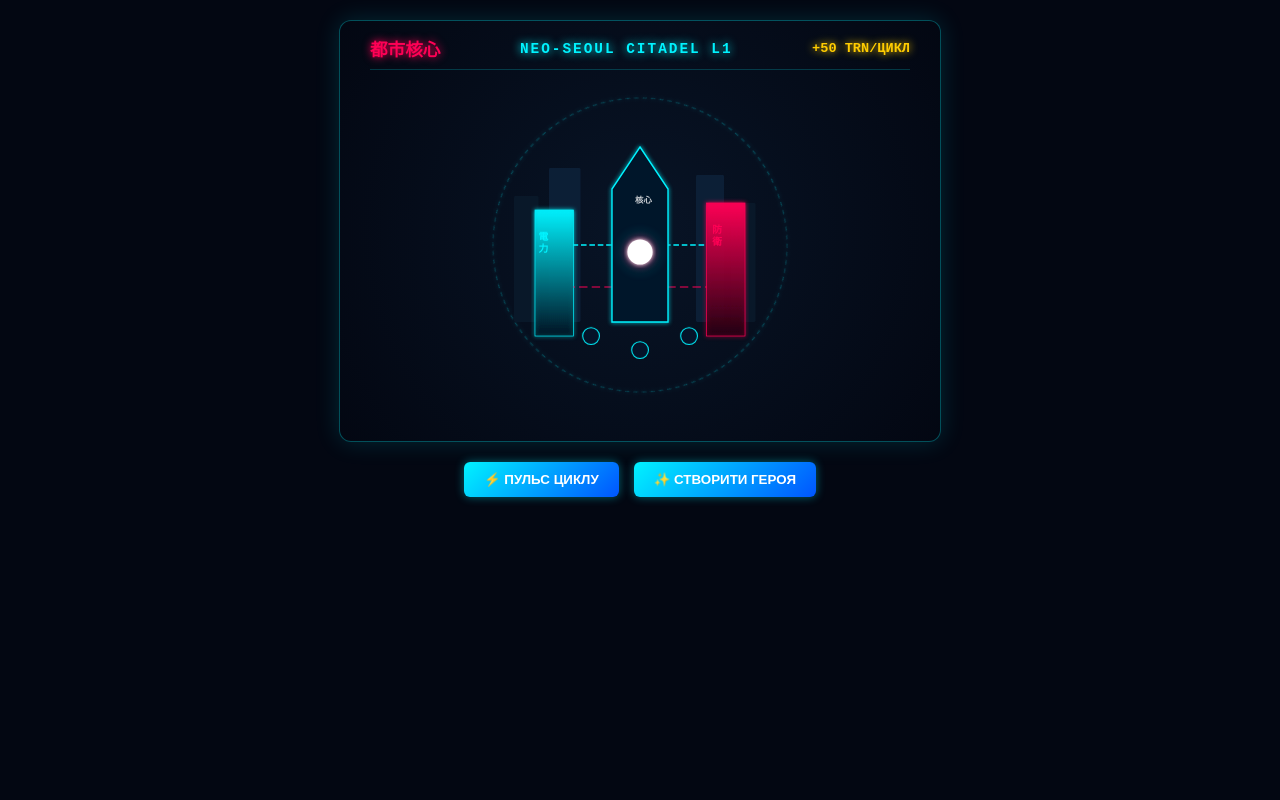
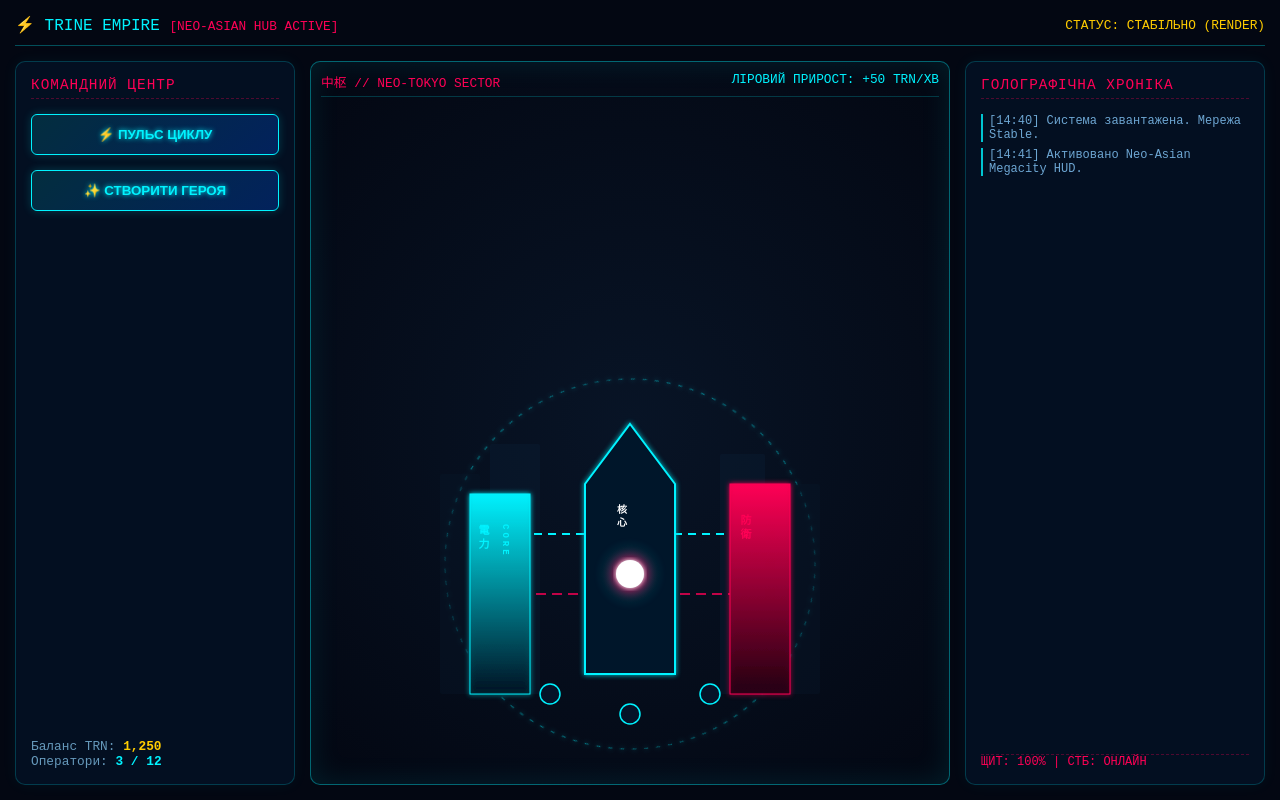
Before and after one commit to tymo1003-spec/trine-empire, a website: page public/index.html in a window 1280 px wide. Drawn offline with Linux system fonts and the light colour scheme.

Commit message:
Restore 3-column layout with Neo-Asian Megacity HUD

```diff
--- a/public/index.html
+++ b/public/index.html
@@ -2,202 +2,314 @@
 <html lang="ru">
 <head>
     <meta charset="UTF-8">
-    <title>TRINE EMPIRE - L1 Core</title>
+    <title>TRINE EMPIRE - L1 Core HUD</title>
     <style>
+        * { box-sizing: border-box; }
         body {
             background-color: #030712;
             color: #00f3ff;
             font-family: 'Courier New', monospace;
             margin: 0;
-            padding: 20px;
+            padding: 15px;
+            height: 100vh;
+            display: flex;
+            flex-direction: column;
+            overflow: hidden;
         }
-        .citadel-container {
+        header {
+            display: flex;
+            justify-content: space-between;
+            align-items: center;
+            border-bottom: 1px solid rgba(0, 243, 255, 0.3);
+            padding-bottom: 10px;
+            margin-bottom: 15px;
+        }
+        .main-layout {
+            display: grid;
+            grid-template-columns: 280px 1fr 300px;
+            gap: 15px;
+            flex: 1;
+            height: calc(100vh - 70px);
+        }
+        .panel {
+            background: rgba(5, 19, 41, 0.7);
+            border: 1px solid rgba(0, 243, 255, 0.2);
+            border-radius: 10px;
+            padding: 15px;
+            display: flex;
+            flex-direction: column;
+            gap: 15px;
+            box-shadow: 0 0 15px rgba(0, 243, 255, 0.05);
+        }
+        .panel-title {
+            font-size: 0.9rem;
+            color: #ff0055;
+            border-bottom: 1px dashed rgba(255, 0, 85, 0.3);
+            padding-bottom: 5px;
+            letter-spacing: 1px;
+        }
+        button {
+            background: linear-gradient(135deg, #00f3ff22, #0055ff44);
+            border: 1px solid #00f3ff;
+            color: #00f3ff;
+            padding: 12px;
+            font-weight: bold;
+            border-radius: 6px;
+            cursor: pointer;
+            transition: all 0.2s ease;
+            text-shadow: 0 0 5px #00f3ff;
+            box-shadow: 0 0 10px rgba(0, 243, 255, 0.2);
+        }
+        button:hover {
+            background: linear-gradient(135deg, #ff005544, #ff00aa44);
+            border-color: #ff0055;
+            color: #ff0055;
+            box-shadow: 0 0 15px rgba(255, 0, 85, 0.4);
+        }
+        /* Центральний блок: Неоновий Мегаполіс */
+        .city-container {
             position: relative;
-            width: 100%;
-            max-width: 600px;
-            margin: 0 auto;
-            min-height: 420px;
-            background: radial-gradient(circle, #081426 0%, #030712 100%);
-            border: 1px solid rgba(0, 243, 255, 0.3);
-            border-radius: 12px;
-            box-shadow: 0 0 25px rgba(0, 243, 255, 0.15);
-            overflow: hidden;
             display: flex;
             flex-direction: column;
             align-items: center;
+            justify-content: space-between;
+            background: radial-gradient(circle at center, #081426 0%, #030712 100%);
+            border: 1px solid rgba(0, 243, 255, 0.4);
+            border-radius: 10px;
+            padding: 10px;
+            overflow: hidden;
+            box-shadow: inset 0 0 30px rgba(0, 243, 255, 0.1);
         }
-        .city-header-hud {
-            width: 90%;
-            margin-top: 15px;
+        .city-header {
+            width: 100%;
             display: flex;
             justify-content: space-between;
-            align-items: center;
+            font-size: 0.8rem;
             border-bottom: 1px solid rgba(0, 243, 255, 0.2);
-            padding-bottom: 8px;
+            padding-bottom: 5px;
         }
-        .city-kanji { color: #ff0055; font-weight: bold; font-size: 1.1rem; text-shadow: 0 0 8px #ff0055; }
-        .city-title { color: #00f3ff; font-weight: bold; letter-spacing: 2px; font-size: 0.9rem; text-shadow: 0 0 10px #00f3ff; }
-        .city-yield { color: #ffcc00; font-weight: bold; font-size: 0.85rem; text-shadow: 0 0 8px #ffcc00; }
-        .city-svg { width: 100%; height: 350px; }
-        .kanji-sign { fill: #00f3ff; font-size: 14px; font-weight: bold; writing-mode: tb; letter-spacing: 4px; }
+        .city-svg {
+            width: 100%;
+            flex: 1;
+            max-height: 420px;
+        }
+        .kanji-sign { fill: #00f3ff; font-size: 11px; font-weight: bold; writing-mode: tb; letter-spacing: 3px; }
         .kanji-sign.magenta { fill: #ff0055; }
-        .kanji-core { fill: #ffffff; font-size: 12px; font-weight: bold; opacity: 0.8; }
         .shield-dome {
             fill: none;
             stroke: #00f3ff;
             stroke-width: 1;
-            stroke-dasharray: 6 6;
-            opacity: 0.4;
-            animation: rotateDome 40s linear infinite;
+            stroke-dasharray: 4 8;
+            opacity: 0.5;
+            animation: rotateDome 50s linear infinite;
         }
+        @keyframes rotateDome { from { transform: rotate(0deg); transform-origin: 250px 210px; } to { transform: rotate(360deg); transform-origin: 250px 210px; } }
         .traffic-line { animation: trafficMove 3s linear infinite; }
-        .traffic-line-rev { animation: trafficMoveRev 4s linear infinite; }
-        @keyframes trafficMove { from { stroke-dashoffset: 40; } to { stroke-dashoffset: 0; } }
-        @keyframes trafficMoveRev { from { stroke-dashoffset: 0; } to { stroke-dashoffset: 40; } }
-        @keyframes rotateDome { from { transform: rotate(0deg); transform-origin: 250px 250px; } to { transform: rotate(360deg); transform-origin: 250px 250px; } }
+        @keyframes trafficMove { from { stroke-dashoffset: 30; } to { stroke-dashoffset: 0; } }
         .reactor-glow { animation: reactorPulse 2s ease-in-out infinite alternate; }
         @keyframes reactorPulse {
-            0% { r: 28px; opacity: 0.7; }
-            100% { r: 38px; opacity: 1; filter: drop-shadow(0 0 15px #00f3ff); }
+            0% { r: 25px; opacity: 0.7; }
+            100% { r: 35px; opacity: 1; filter: drop-shadow(0 0 12px #00f3ff); }
         }
         .shockwave {
             fill: none;
             stroke: #00f3ff;
             stroke-width: 3;
             opacity: 0;
-            transform-origin: 250px 260px;
+            transform-origin: 250px 220px;
         }
-        .shockwave.active { animation: shockwaveExpand 0.8s ease-out; }
+        .shockwave.active { animation: shockwaveExpand 0.7s ease-out; }
         @keyframes shockwaveExpand {
-            0% { r: 20px; opacity: 1; stroke: #00f3ff; }
+            0% { r: 15px; opacity: 1; stroke: #00f3ff; }
             50% { stroke: #ff0055; }
-            100% { r: 220px; opacity: 0; stroke-width: 1; }
+            100% { r: 230px; opacity: 0; stroke-width: 1; }
         }
-        .hero-pad { fill: #051329; stroke: #00f3ff; stroke-width: 1.5; transition: all 0.5s ease; }
-        .hero-pad.active-hero { fill: #ff0055; stroke: #ffffff; filter: drop-shadow(0 0 10px #ff0055); }
+        .hero-pad { fill: #051329; stroke: #00f3ff; stroke-width: 1.5; transition: all 0.4s ease; }
+        .hero-pad.active-hero { fill: #ff0055; stroke: #ffffff; filter: drop-shadow(0 0 8px #ff0055); }
         .floating-reward {
             position: absolute;
-            top: 50%;
+            top: 45%;
             left: 50%;
             transform: translate(-50%, -50%);
             color: #ffcc00;
-            font-size: 1.8rem;
+            font-size: 1.6rem;
             font-weight: bold;
-            text-shadow: 0 0 15px #ffcc00;
+            text-shadow: 0 0 12px #ffcc00;
             opacity: 0;
             pointer-events: none;
         }
-        .floating-reward.animate { animation: floatUp 1.2s ease-out forwards; }
+        .floating-reward.animate { animation: floatUp 1s ease-out forwards; }
         @keyframes floatUp {
-            0% { opacity: 1; transform: translate(-50%, -20px) scale(0.8); }
-            50% { transform: translate(-50%, -70px) scale(1.2); }
-            100% { opacity: 0; transform: translate(-50%, -120px) scale(1); }
+            0% { opacity: 1; transform: translate(-50%, -10px) scale(0.8); }
+            50% { transform: translate(-50%, -50px) scale(1.2); }
+            100% { opacity: 0; transform: translate(-50%, -90px) scale(1); }
         }
-        .controls {
-            margin-top: 20px;
+        .chronicle-log {
+            font-size: 0.75rem;
+            color: #88ccff;
+            overflow-y: auto;
+            flex: 1;
             display: flex;
-            gap: 15px;
-            justify-content: center;
+            flex-direction: column;
+            gap: 6px;
         }
-        button {
-            background: linear-gradient(135deg, #00f3ff, #0055ff);
-            border: none;
-            color: #fff;
-            padding: 10px 20px;
-            font-weight: bold;
-            border-radius: 6px;
-            cursor: pointer;
-            box-shadow: 0 0 10px rgba(0, 243, 255, 0.4);
-        }
-        button:hover { background: linear-gradient(135deg, #ff0055, #ff00aa); box-shadow: 0 0 15px rgba(255, 0, 85, 0.6); }
+        .log-item { border-left: 2px solid #00f3ff; padding-left: 6px; opacity: 0.8; }
     </style>
 </head>
 <body>
-    <div class="citadel-container" id="citadelContainer">
-        <div class="city-header-hud">
-            <span class="city-kanji">都市核心</span>
-            <span class="city-title">NEO-SEOUL CITADEL L1</span>
-            <span class="city-yield" id="cityYieldText">+50 TRN/ЦИКЛ</span>
+    <header>
+        <div>⚡ TRINE EMPIRE <span style="color: #ff0055; font-size: 0.8rem;">[NEO-ASIAN HUB ACTIVE]</span></div>
+        <div style="font-size: 0.8rem; color: #ffcc00;">СТАТУС: СТАБІЛЬНО (RENDER)</div>
+    </header>
+
+    <div class="main-layout">
+        <!-- ЛІВА КОЛОНКА: ДІЇ ТА КЕРУВАННЯ -->
+        <div class="panel">
+            <div class="panel-title">КОМАНДНИЙ ЦЕНТР</div>
+            <button id="pulseBtn">⚡ ПУЛЬС ЦИКЛУ</button>
+            <button id="heroBtn">✨ СТВОРИТИ ГЕРОЯ</button>
+            <div style="margin-top: auto; font-size: 0.8rem; color: #6699bb;">
+                <div>Баланс TRN: <span id="trnCounter" style="color:#ffcc00; font-weight:bold;">1,250</span></div>
+                <div>Оператори: <span id="opCounter" style="color:#00f3ff; font-weight:bold;">3 / 12</span></div>
             </div>
-        <svg class="city-svg" viewBox="0 0 500 500" xmlns="http://www.w3.org/2000/svg">
+        </div>
+
+        <!-- ЦЕНТРАЛЬНА КОЛОНКА: КІБЕР-МЕГАПОЛІС -->
+        <div class="city-container">
+            <div class="city-header">
+                <span style="color: #ff0055;">中枢 // NEO-TOKYO SECTOR</span>
+                <span style="color: #00f3ff;">ЛІРОВИЙ ПРИРОСТ: +50 TRN/ХВ</span>
+            </div>
+
+            <svg class="city-svg" viewBox="0 0 500 420" xmlns="http://www.w3.org/2000/svg">
                 <defs>
                     <linearGradient id="neonCyan" x1="0%" y1="100%" x2="0%" y2="0%">
-                    <stop offset="0%" stop-color="#001122" stop-opacity="0.8"/>
-                    <stop offset="100%" stop-color="#00f3ff" stop-opacity="0.9"/>
+                        <stop offset="0%" stop-color="#001122" stop-opacity="0.9"/>
+                        <stop offset="100%" stop-color="#00f3ff" stop-opacity="0.95"/>
                     </linearGradient>
                     <linearGradient id="neonMagenta" x1="0%" y1="100%" x2="0%" y2="0%">
-                    <stop offset="0%" stop-color="#220011" stop-opacity="0.8"/>
-                    <stop offset="100%" stop-color="#ff0055" stop-opacity="0.9"/>
+                        <stop offset="0%" stop-color="#220011" stop-opacity="0.9"/>
+                        <stop offset="100%" stop-color="#ff0055" stop-opacity="0.95"/>
                     </linearGradient>
                     <radialGradient id="corePulse" cx="50%" cy="50%" r="50%">
                         <stop offset="0%" stop-color="#00f3ff" stop-opacity="1"/>
-                    <stop offset="50%" stop-color="#ff0055" stop-opacity="0.5"/>
+                        <stop offset="50%" stop-color="#ff0055" stop-opacity="0.6"/>
                         <stop offset="100%" stop-color="#050b14" stop-opacity="0"/>
                     </radialGradient>
                     <filter id="glow">
-                    <feGaussianBlur stdDeviation="3" result="coloredBlur"/>
+                        <feGaussianBlur stdDeviation="2.5" result="coloredBlur"/>
                         <feMerge>
                             <feMergeNode in="coloredBlur"/>
                             <feMergeNode in="SourceGraphic"/>
                         </feMerge>
                     </filter>
                 </defs>
-            <circle cx="250" cy="250" r="210" class="shield-dome" filter="url(#glow)"/>
-            <g class="city-backlayer">
-                <rect x="70" y="180" width="35" height="180" fill="#091829" rx="2"/>
-                <rect x="120" y="140" width="45" height="220" fill="#0c1f36" rx="2"/>
-                <rect x="330" y="150" width="40" height="210" fill="#0c1f36" rx="2"/>
-                <rect x="380" y="190" width="35" height="170" fill="#091829" rx="2"/>
+
+                <!-- Захисний Купол -->
+                <circle cx="250" cy="210" r="185" class="shield-dome" filter="url(#glow)"/>
+
+                <!-- Дальній шар хмарочосів -->
+                <g opacity="0.4">
+                    <rect x="60" y="120" width="40" height="220" fill="#091829" rx="2"/>
+                    <rect x="110" y="90" width="50" height="250" fill="#0c1f36" rx="2"/>
+                    <rect x="340" y="100" width="45" height="240" fill="#0c1f36" rx="2"/>
+                    <rect x="395" y="130" width="45" height="210" fill="#091829" rx="2"/>
                 </g>
-            <g class="city-midlayer">
-                <rect x="100" y="200" width="55" height="180" fill="url(#neonCyan)" stroke="#00f3ff" stroke-width="1" filter="url(#glow)"/>
-                <text x="110" y="230" class="kanji-sign">電力</text>
-                <rect x="345" y="190" width="55" height="190" fill="url(#neonMagenta)" stroke="#ff0055" stroke-width="1" filter="url(#glow)"/>
-                <text x="358" y="220" class="kanji-sign magenta">防衛</text>
-                <line x1="155" y1="250" x2="345" y2="250" stroke="#00f3ff" stroke-dasharray="8 4" stroke-width="2" class="traffic-line"/>
-                <line x1="155" y1="310" x2="345" y2="310" stroke="#ff0055" stroke-dasharray="12 6" stroke-width="1.5" class="traffic-line-rev"/>
+
+                <!-- Середній шар: Неонові вежі Neo-Asian -->
+                <g>
+                    <!-- Вежа Енергії (Зліва) -->
+                    <rect x="90" y="140" width="60" height="200" fill="url(#neonCyan)" stroke="#00f3ff" stroke-width="1" filter="url(#glow)"/>
+                    <text x="102" y="170" class="kanji-sign">電力</text>
+                    <text x="125" y="170" class="kanji-sign" style="font-size:9px;">CORE</text>
+
+                    <!-- Вежа Оборони (Справа) -->
+                    <rect x="350" y="130" width="60" height="210" fill="url(#neonMagenta)" stroke="#ff0055" stroke-width="1" filter="url(#glow)"/>
+                    <text x="364" y="160" class="kanji-sign magenta">防衛</text>
+
+                    <!-- Неонові повітряні магістралі -->
+                    <line x1="150" y1="180" x2="350" y2="180" stroke="#00f3ff" stroke-dasharray="8 6" stroke-width="2" class="traffic-line"/>
+                    <line x1="150" y1="240" x2="350" y2="240" stroke="#ff0055" stroke-dasharray="10 6" stroke-width="1.5" class="traffic-line"/>
                 </g>
-            <g class="city-core">
-                <polygon points="250,110 290,170 290,360 210,360 210,170" fill="#051329" stroke="#00f3ff" stroke-width="2" filter="url(#glow)"/>
-                <circle cx="250" cy="260" r="35" fill="url(#corePulse)" id="mainReactor" class="reactor-glow"/>
-                <circle cx="250" cy="260" r="18" fill="#ffffff" filter="url(#glow)"/>
-                <text x="243" y="190" class="kanji-core">核心</text>
+
+                <!-- Центральна Цитадель L1 Core -->
+                <g>
+                    <polygon points="250,70 295,130 295,320 205,320 205,130" fill="#051329" stroke="#00f3ff" stroke-width="2" filter="url(#glow)"/>
+                    <circle cx="250" cy="220" r="30" fill="url(#corePulse)" class="reactor-glow"/>
+                    <circle cx="250" cy="220" r="14" fill="#ffffff" filter="url(#glow)"/>
+                    <text x="240" y="150" class="kanji-sign" style="fill:#fff; font-size:10px;">核心</text>
                 </g>
+
+                <!-- Платформи операторів (героїв) -->
                 <g id="heroesPlatforms">
-                <circle cx="180" cy="380" r="12" class="hero-pad" id="pad1"/>
-                <circle cx="250" cy="400" r="12" class="hero-pad" id="pad2"/>
-                <circle cx="320" cy="380" r="12" class="hero-pad" id="pad3"/>
+                    <circle cx="170" cy="340" r="10" class="hero-pad" id="pad1"/>
+                    <circle cx="250" cy="360" r="10" class="hero-pad" id="pad2"/>
+                    <circle cx="330" cy="340" r="10" class="hero-pad" id="pad3"/>
                 </g>
-            <circle cx="250" cy="260" r="10" class="shockwave" id="shockWave"/>
+
+                <!-- Хвиля імпульсу -->
+                <circle cx="250" cy="220" r="10" class="shockwave" id="shockWave"/>
             </svg>
+
             <div class="floating-reward" id="floatingReward">+50 TRN</div>
         </div>
-    <div class="controls">
-        <button id="pulseBtn">⚡ ПУЛЬС ЦИКЛУ</button>
-        <button id="heroBtn">✨ СТВОРИТИ ГЕРОЯ</button>
+
+        <!-- ПРАВА КОЛОНКА: СТАТИСТИКА ТА ХРОНІКА -->
+        <div class="panel">
+            <div class="panel-title">ГОЛОГРАФІЧНА ХРОНІКА</div>
+            <div class="chronicle-log" id="chronicleLog">
+                <div class="log-item">[14:40] Система завантажена. Мережа Stable.</div>
+                <div class="log-item">[14:41] Активовано Neo-Asian Megacity HUD.</div>
             </div>
+            <div style="font-size: 0.75rem; color: #ff0055; border-top: 1px dashed rgba(255,0,85,0.3); pt: 5px;">
+                ЩИТ: 100% | СТБ: ОНЛАЙН
+            </div>
+        </div>
+    </div>
+
     <script>
-        let heroCount = 0;
+        let heroCount = 3;
+        let trnBalance = 1250;
         const pulseBtn = document.getElementById('pulseBtn');
         const heroBtn = document.getElementById('heroBtn');
+        const chronicleLog = document.getElementById('chronicleLog');
+        const trnCounter = document.getElementById('trnCounter');
+        const opCounter = document.getElementById('opCounter');
+
+        function addLog(text) {
+            const time = new Date().toTimeString().split(' ')[0].substring(0, 5);
+            const item = document.createElement('div');
+            item.className = 'log-item';
+            item.textContent = `[${time}] ${text}`;
+            chronicleLog.prepend(item);
+        }
 
         function triggerPulseEffect() {
             const shock = document.getElementById('shockWave');
             const reward = document.getElementById('floatingReward');
+
             shock.classList.remove('active');
             void shock.offsetWidth;
             shock.classList.add('active');
+
             reward.classList.remove('animate');
             void reward.offsetWidth;
             reward.classList.add('animate');
+
+            trnBalance += 50;
+            trnCounter.textContent = trnBalance.toLocaleString();
+            addLog('Пульс циклу виконано (+50 TRN).');
         }
 
         function triggerHeroEffect() {
             heroCount++;
+            opCounter.textContent = `${heroCount} / 12`;
             const padId = `pad${((heroCount - 1) % 3) + 1}`;
             const pad = document.getElementById(padId);
             if (pad) pad.classList.add('active-hero');
+
             triggerPulseEffect();
+            addLog(`Створено нового Оператора колонії (ID #${heroCount}).`);
         }
 
         if (pulseBtn) pulseBtn.addEventListener('click', triggerPulseEffect);
```
Lines whose indentation alone changed are shown as unchanged.
